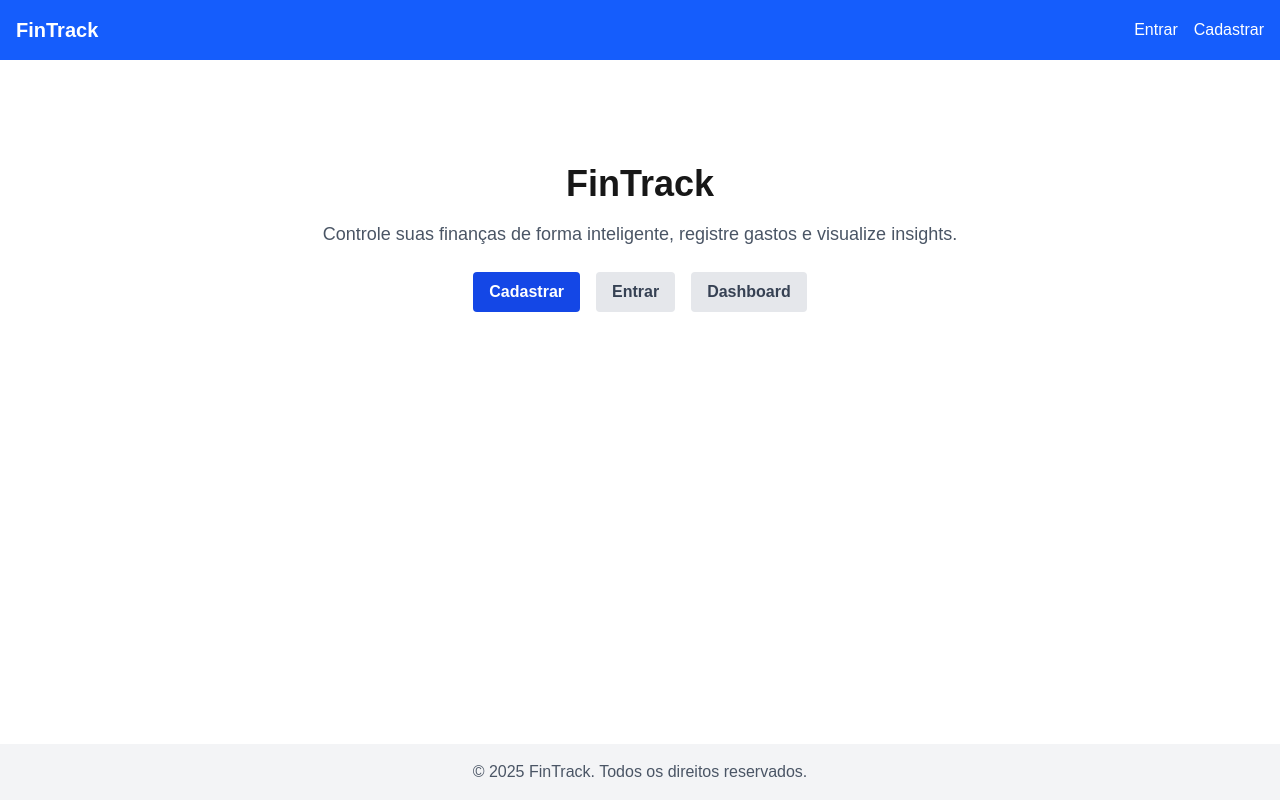
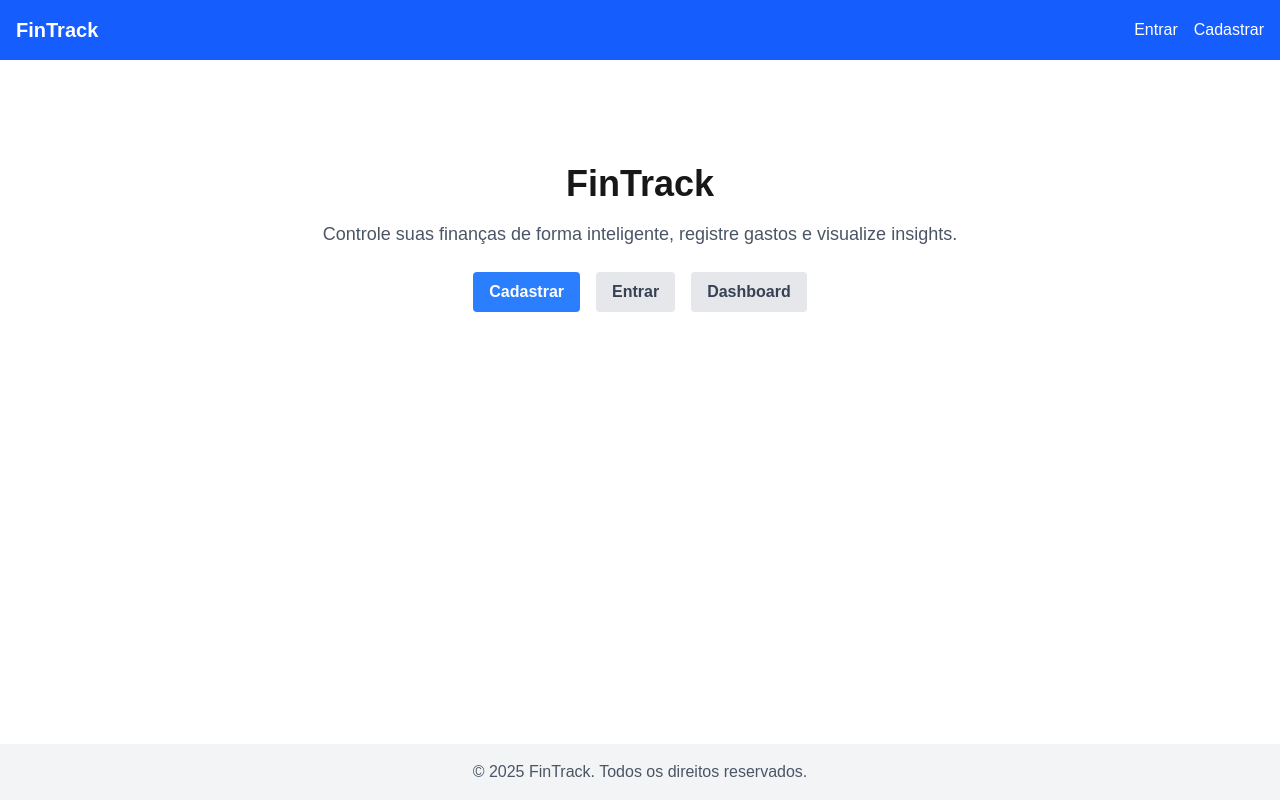
Before and after one commit to BiaLanser/ads-semestre4-projeto-II, a Next.js app: page / in a window 1280 px wide. Built offline with nearby package versions, Linux system fonts and the light colour scheme.

Commit message:
first frontend

```diff
--- a/src/app/components/ui/Button.tsx
+++ b/src/app/components/ui/Button.tsx
@@ -6,7 +6,7 @@ export default function Button({ children, variant = "primary", ...props }: Butt
   const base = "px-4 py-2 rounded font-semibold transition";
   const styles =
     variant === "primary"
-      ? "bg-blue-700 text-white hover:bg-blue-700"
+      ? "bg-blue-500 text-white hover:bg-blue-700"
       : "bg-gray-200 text-gray-700 hover:bg-gray-300";
 
   return (
```
